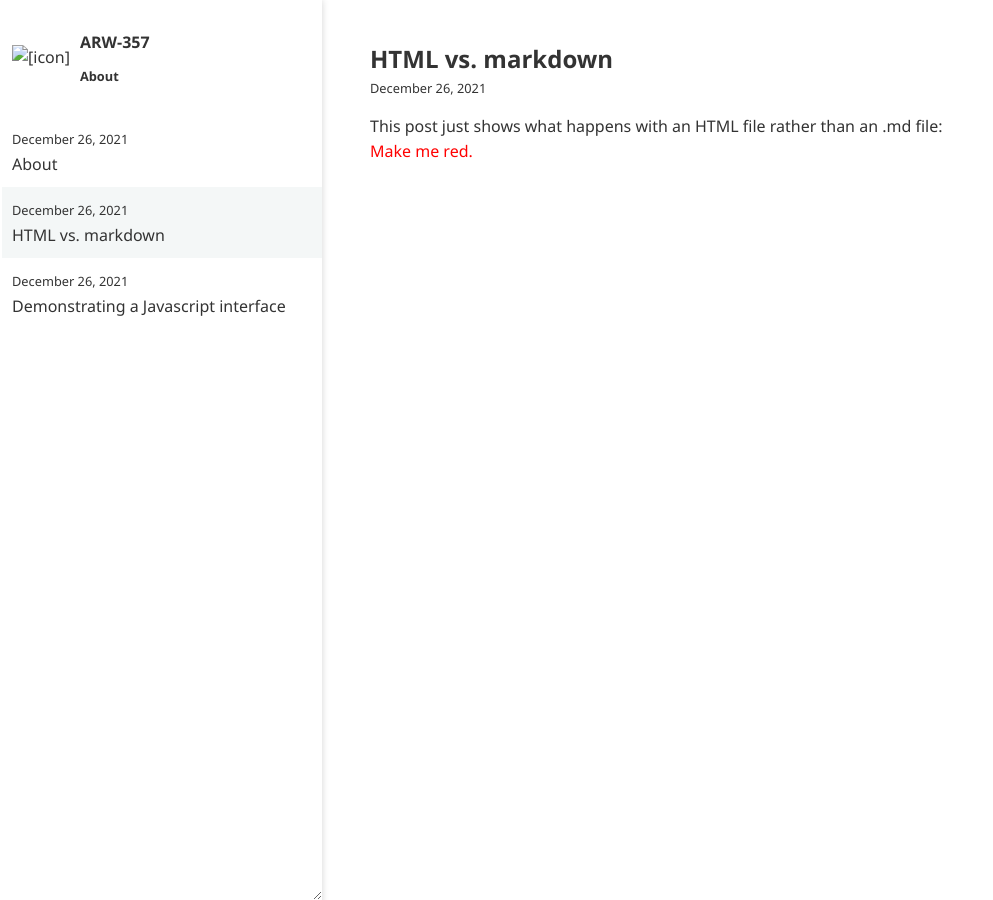
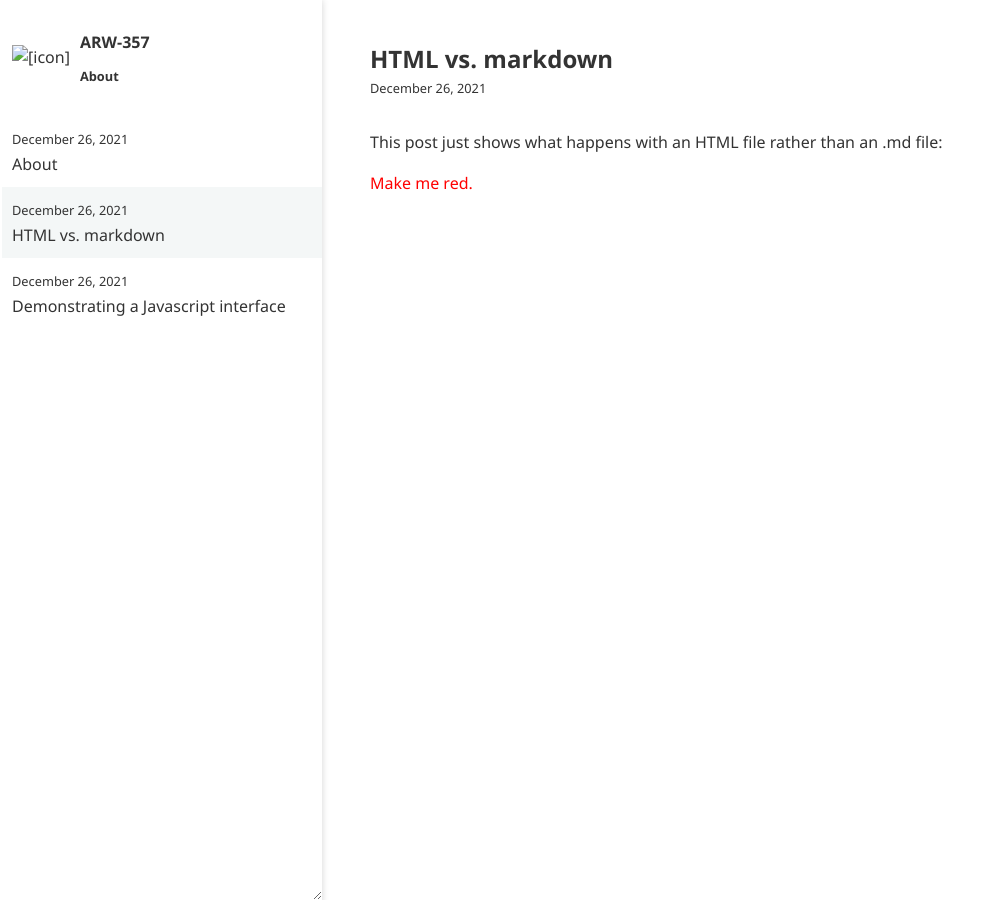
Before and after one commit to arw-357/arw-357.github.io, a Jekyll site: the page built from _posts/2021-12-26-html-vs-md.html, in a window 1280 px wide. Shown: the whole page, without its empty margins (0-993 px from the left). Built offline with Jekyll 4.4.1, drawn with Linux system fonts in a browser that asks for light colours.

```diff
--- a/_posts/2021-12-26-html-vs-md.html
+++ b/_posts/2021-12-26-html-vs-md.html
@@ -2,7 +2,7 @@
 title: "HTML vs. markdown"
 ---
 
-This post just shows what happens with an HTML file rather than an .md file:
+<p>This post just shows what happens with an HTML file rather than an .md file:
 
 
 
```
